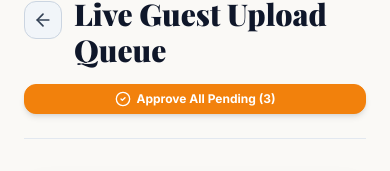
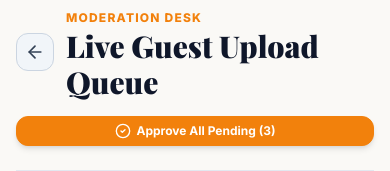
Before and after one commit to vaibhavbhattcode/scan-utsav, a Next.js app: page /dashboard/uploads in a window 390 px wide. Shown: the part 140-311 px from the top of the page. Built offline with nearby package versions, Linux system fonts and the light colour scheme; no server answers; a web font is replaced by a local one.

Commit message:
style: enforce whitespace-nowrap on Button component and unify top navbar offset padding across all dashboard pages

```diff
--- a/src/app/dashboard/analytics/page.tsx
+++ b/src/app/dashboard/analytics/page.tsx
@@ -15,7 +15,7 @@ export default function EventAnalyticsPage() {
   });
 
   return (
-    <div className="max-w-6xl mx-auto px-6 py-8 space-y-8 font-sans text-slate-900">
+    <div className="max-w-6xl mx-auto px-4 sm:px-6 pt-16 sm:pt-20 pb-12 space-y-8 font-sans text-slate-900">
       {/* Header */}
       <div className="flex flex-col sm:flex-row sm:items-center justify-between gap-4 border-b border-slate-200 pb-6">
         <div className="flex items-center gap-3">
--- a/src/app/dashboard/events/page.tsx
+++ b/src/app/dashboard/events/page.tsx
@@ -55,7 +55,7 @@ export default function HostEventsPage() {
   };
 
   return (
-    <div className="max-w-7xl mx-auto px-4 sm:px-6 py-8 space-y-8 font-sans text-slate-900">
+    <div className="max-w-7xl mx-auto px-4 sm:px-6 pt-16 sm:pt-20 pb-12 space-y-8 font-sans text-slate-900">
       {/* Header */}
       <div className="flex flex-col sm:flex-row sm:items-center justify-between gap-4 border-b border-slate-200 pb-6">
         <div>
--- a/src/app/dashboard/uploads/page.tsx
+++ b/src/app/dashboard/uploads/page.tsx
@@ -57,7 +57,7 @@ export default function ModerationGridPage() {
   const pendingItems = items.filter(i => i.status === "pending");
 
   return (
-    <div className="max-w-6xl mx-auto px-6 py-8 space-y-8 font-sans text-slate-900">
+    <div className="max-w-6xl mx-auto px-4 sm:px-6 pt-16 sm:pt-20 pb-12 space-y-8 font-sans text-slate-900">
       {/* Header */}
       <div className="flex flex-col sm:flex-row sm:items-center justify-between gap-4 border-b border-slate-200 pb-6">
         <div className="flex items-center gap-3">
--- a/src/components/ui/Button.tsx
+++ b/src/components/ui/Button.tsx
@@ -16,7 +16,7 @@ export const Button: React.FC<ButtonProps> = ({
   children,
   ...props
 }) => {
-  const baseStyles = "inline-flex items-center justify-center font-semibold transition-all duration-200 rounded-xl focus:outline-none disabled:opacity-50 disabled:cursor-not-allowed select-none active:scale-95";
+  const baseStyles = "inline-flex items-center justify-center font-bold transition-all duration-200 rounded-xl focus:outline-none disabled:opacity-50 disabled:cursor-not-allowed select-none active:scale-95 whitespace-nowrap";
 
   const sizeStyles = {
     sm: "px-3.5 py-1.5 text-xs gap-1.5",
```
